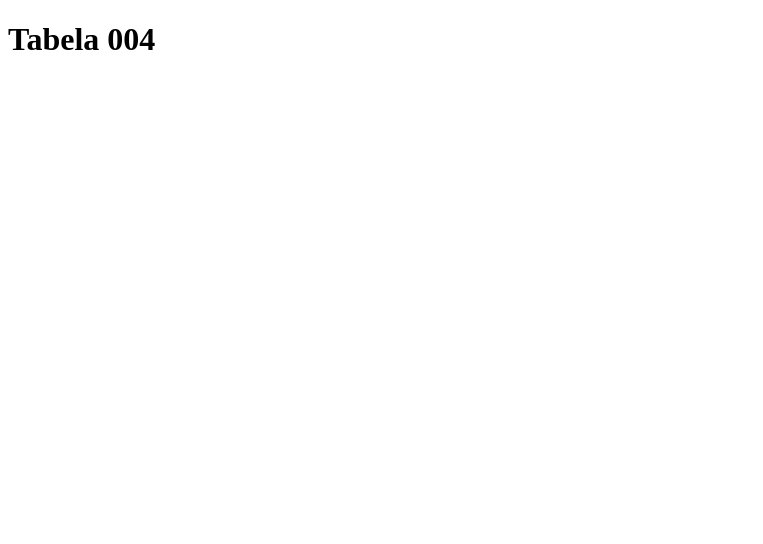
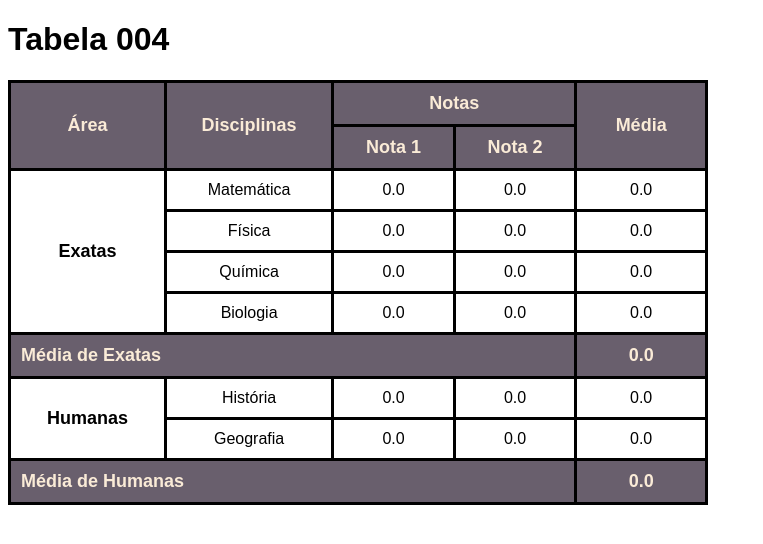
Before and after one commit to OlivFre/HTML5-e-CSS3, a plain HTML site: page Desafio/Desafio013/tabela004.html in a window 1280 px wide. Shown: the whole page, without its empty margins (0-763 px from the left). Drawn offline with Linux system fonts and the light colour scheme.

Commit message:
Completei a tabela004

```diff
--- a/Desafio/Desafio013/tabela004.html
+++ b/Desafio/Desafio013/tabela004.html
@@ -6,7 +6,44 @@
     <title>Desafio Tabela 004</title>
 
     <style>
+        body{
+            font-family: Arial, Helvetica, sans-serif;
+        }
 
+        table{
+            width: 700px;
+            border-collapse: collapse;
+        }
+
+        td, th{
+            width: 400px;
+            text-align: center;
+            border: 3px solid black;
+            padding: 10px;
+        }
+
+        th{
+            font-weight: bold;
+            font-size: large;
+        }
+
+        thead{
+            background-color: rgb(105, 95, 109);
+            color: antiquewhite;
+            font-weight: bold;
+            font-size: large;
+        }
+
+        tr.media{
+            background-color: rgb(105, 95, 109);
+            color: antiquewhite;
+            font-weight: bold;
+            font-size: large;
+        }
+
+        tr.media > th {
+            text-align: left;
+        }
     </style>
 
 </head>
@@ -15,6 +52,75 @@
 
     <table>
 
+        <thead>
+            <tr>
+                <th rowspan="2">Área</th>
+                <th rowspan="2">Disciplinas</th>
+                <th colspan="2">Notas</th>
+                <th rowspan="2">Média</th>
+            </tr>
+
+            <tr>
+                <th>Nota 1</th>
+                <th>Nota 2</th>
+            </tr>
+        </thead>
+
+        <tbody>
+            <tr>
+                <th rowspan="4">Exatas</th>
+                <td>Matemática</td>
+                <td>0.0</td>
+                <td>0.0</td>
+                <td>0.0</td>
+            </tr>
+            <tr>
+                <td>Física</td>
+                <td>0.0</td>
+                <td>0.0</td>
+                <td>0.0</td>
+            </tr>
+            <tr>
+                <td>Química</td>
+                <td>0.0</td>
+                <td>0.0</td>
+                <td>0.0</td>
+            </tr>
+            <tr>
+                <td>Biologia</td>
+                <td>0.0</td>
+                <td>0.0</td>
+                <td>0.0</td>
+            </tr>
+
+            <tr class="media">
+                <th colspan="4">Média de Exatas</th>
+                <td>0.0</td>
+            </tr>
+        </tbody>
+
+        <tbody>
+            <tr>
+                <th rowspan="2">Humanas</th>
+                <td>História</td>
+                <td>0.0</td>
+                <td>0.0</td>
+                <td>0.0</td>
+            </tr>
+
+            <tr>
+                <td>Geografia</td>
+                <td>0.0</td>
+                <td>0.0</td>
+                <td>0.0</td>
+            </tr>
+
+            <tr class="media">
+                <th colspan="4">Média de Humanas</th>
+                <td>0.0</td>
+            </tr>
+        </tbody>
+
     </table>
 
 </body>
```
